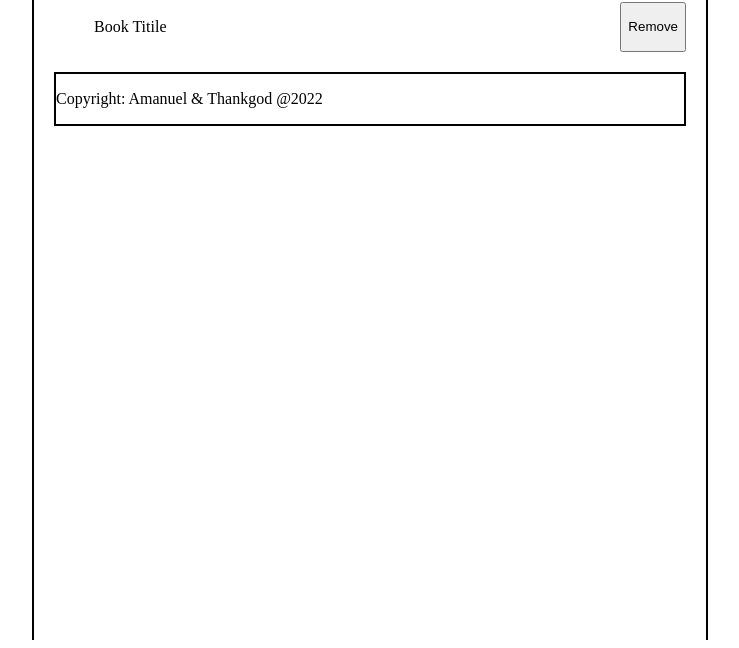
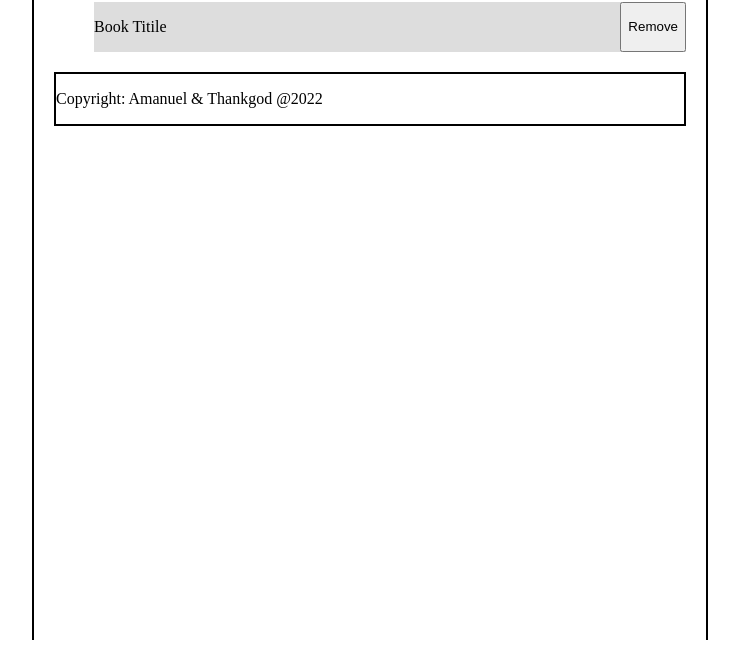
Before and after one commit to amexabee/Awesome-Books, a plain HTML site: page index.html in a window 1280 px wide. Shown: the part 208-856 px from the top of the page, without its empty margins (270-1009 px from the left). Drawn offline with Linux system fonts and the light colour scheme.

Commit message:
background pusedo added

```diff
--- a/css/style.css
+++ b/css/style.css
@@ -33,6 +33,10 @@ main{
     justify-content: space-between;
 }
 
+#booklist > li:nth-child(odd){
+    background-color: #dddddd;
+}
+
 .container{
     width: 50%;
     margin: auto;
```
